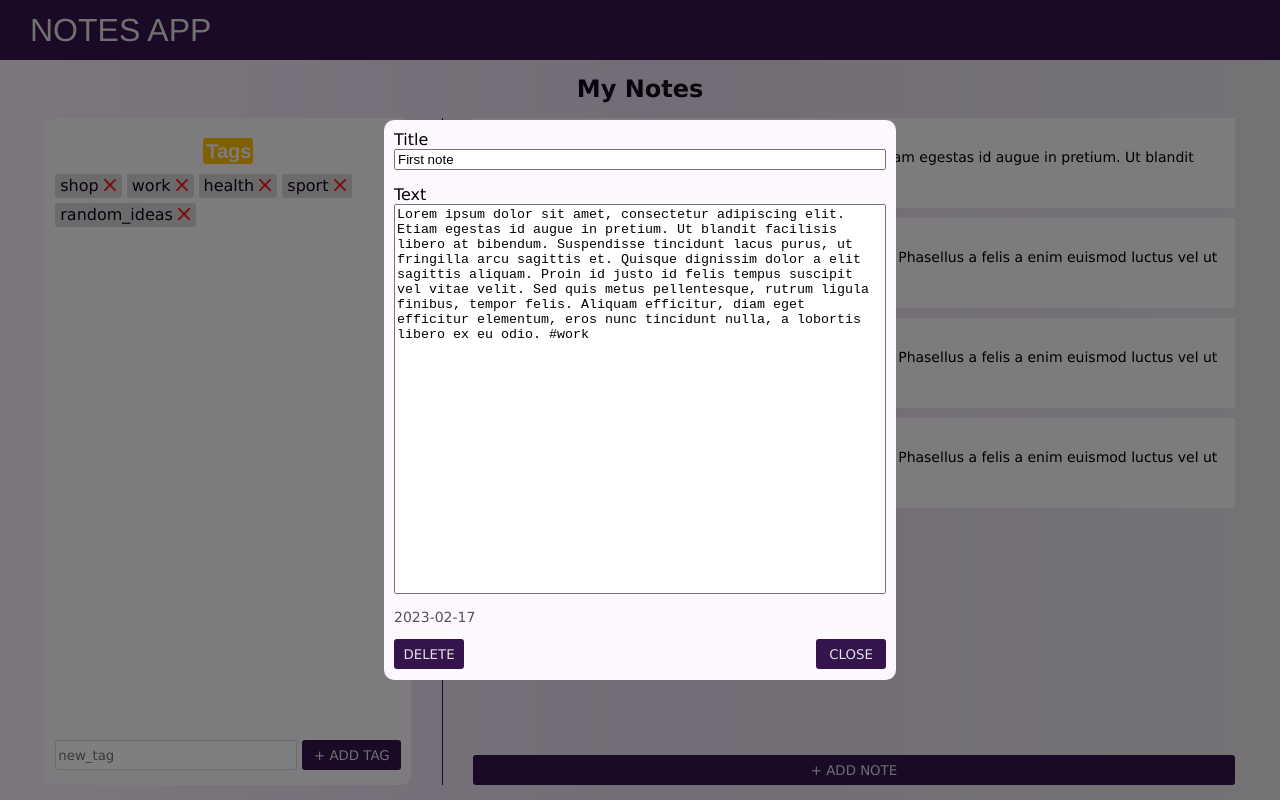
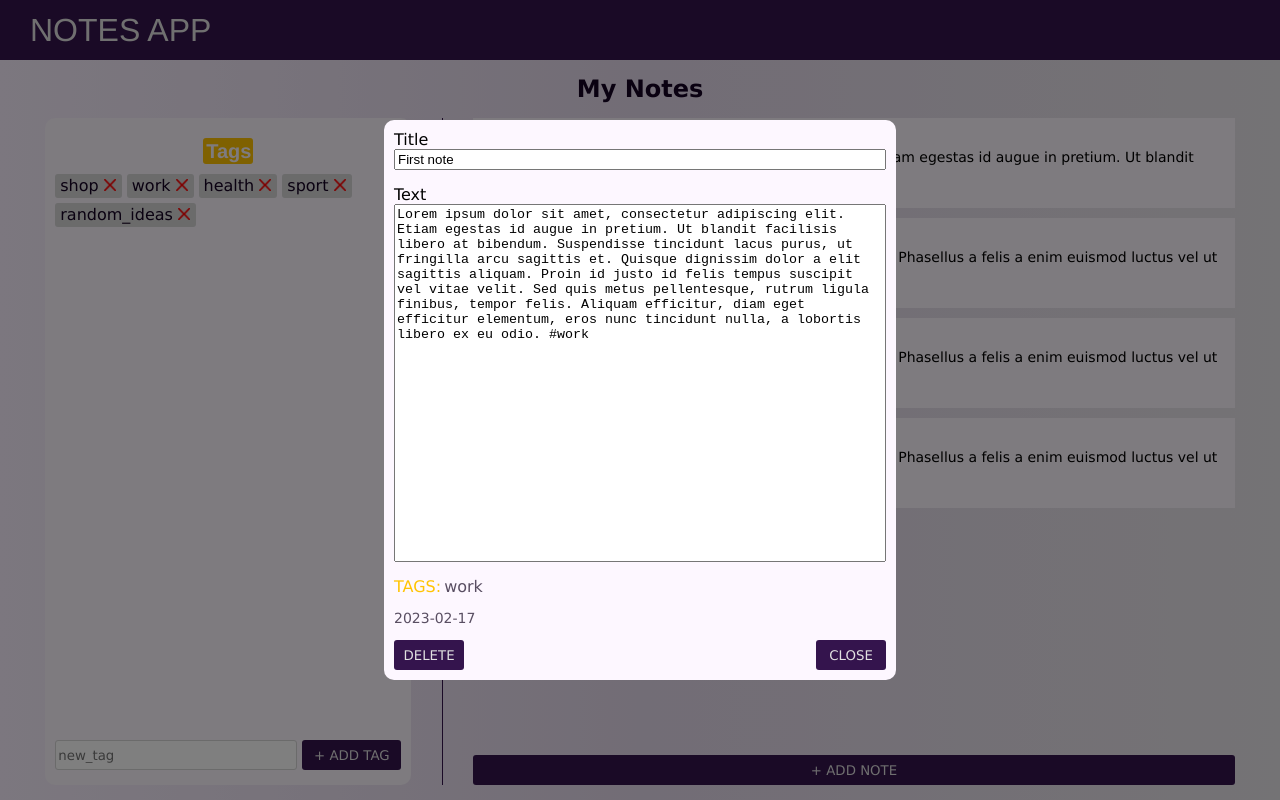
Before and after one commit to Julia-Maliutsina/nyblecraft-notes, a React (Create React App) app in the folder notes/: page /my-notes in a window 1280 px wide. Both pictures are taken after a click on the element 854 px from the left and 163 px from the top of the page. Built offline with nearby package versions, Linux system fonts and the light colour scheme.

Commit message:
add tags in text & filter by tags

```diff
--- a/notes/src/components/Dialogs/NoteDialog.tsx
+++ b/notes/src/components/Dialogs/NoteDialog.tsx
@@ -11,6 +11,9 @@ interface INoteDialog {
   changeTitle: (value: string) => void;
   changeText: (value: string) => void;
   closeDialog: () => void;
+  saveNewNote: (note: INote) => void;
+  deleteNote: (id: number | null) => void;
+  saveNewTag?: (newTag: string) => void;
 }
 
 const NoteDialog: FC<INoteDialog> = ({
@@ -19,6 +22,8 @@ const NoteDialog: FC<INoteDialog> = ({
   changeTitle,
   changeText,
   closeDialog,
+  saveNewNote,
+  deleteNote,
 }) => (
   <div className="DialogBackground">
     <div className="NoteDialog">
@@ -37,9 +42,21 @@ const NoteDialog: FC<INoteDialog> = ({
           onChange={(e) => changeText(e.target.value)}
         ></textarea>
       </label>
+      {activeNote.tags[0] && (
+        <div className="NoteDialog-Tags">
+          TAGS:
+          {activeNote.tags.map((tag, id) => (
+            <span key={id + tag}>{tag}</span>
+          ))}
+        </div>
+      )}
       <p className="Date">{activeNote.date}</p>
       <div className="Buttons">
-        {isNew ? <button>Save</button> : <button>Delete</button>}
+        {isNew ? (
+          <button onClick={() => saveNewNote(activeNote)}>Save</button>
+        ) : (
+          <button onClick={() => deleteNote(activeNote.id)}>Delete</button>
+        )}
         <button onClick={() => closeDialog()}>Close</button>
       </div>
     </div>
--- a/notes/src/components/Dialogs/NoteDialogContainer.tsx
+++ b/notes/src/components/Dialogs/NoteDialogContainer.tsx
@@ -6,13 +6,23 @@ import NoteDialog from './NoteDialog';
 
 import './style.scss';
 
-interface INoteDialog {
+interface INoteDialogContainer {
   note: INote;
   isNew: boolean;
   closeDialog: () => void;
+  saveNewNote: (note: INote) => void;
+  deleteNote: (id: number | null) => void;
+  saveNewTag: (newTag: string) => void;
 }
 
-const NoteDialogContainer: FC<INoteDialog> = ({ note, isNew, closeDialog }) => {
+const NoteDialogContainer: FC<INoteDialogContainer> = ({
+  note,
+  isNew,
+  closeDialog,
+  saveNewNote,
+  deleteNote,
+  saveNewTag,
+}) => {
   let [activeNote, setActiveNote] = useState(note);
 
   const changeTitle = (value: string) => {
@@ -23,6 +33,15 @@ const NoteDialogContainer: FC<INoteDialog> = ({ note, isNew, closeDialog }) => {
   const changeText = (value: string) => {
     let newNote = activeNote;
     newNote.text = value;
+    let foundTags = value.match(/(?<=^#|\s#)([a-z\d]+)(?=\s|\W)/g);
+    if (foundTags) {
+      for (let t = 0; t < foundTags.length; t++) {
+        if (!activeNote.tags.includes(foundTags[t])) {
+          newNote.tags.push(foundTags[t]);
+          saveNewTag(foundTags[t]);
+        }
+      }
+    }
     setActiveNote(newNote);
   };
 
@@ -33,6 +52,8 @@ const NoteDialogContainer: FC<INoteDialog> = ({ note, isNew, closeDialog }) => {
       changeTitle={changeTitle}
       changeText={changeText}
       closeDialog={closeDialog}
+      saveNewNote={saveNewNote}
+      deleteNote={deleteNote}
     />
   );
 };
--- a/notes/src/components/Dialogs/style.scss
+++ b/notes/src/components/Dialogs/style.scss
@@ -18,6 +18,9 @@
     border-radius: 10px;
     background-color: $light-color;
     font-family: 'Lucida Sans', sans-serif;
+    display: flex;
+    flex-direction: column;
+    justify-content: space-between;
     .Title {
       input {
         display: block;
@@ -26,13 +29,25 @@
       }
     }
     .Text {
+      flex-grow: 2;
+      display: flex;
+      flex-direction: column;
+      justify-content: flex-start;
       textarea {
+        flex-grow: 2;
         display: block;
         width: 100% !important;
-        height: calc(100% - 150px);
         resize: none;
         margin-bottom: 15px;
         overflow-y: auto;
+      }
+    }
+    .NoteDialog-Tags {
+      font-family: 'Lucida Sans Regular', sans-serif;
+      color: $button-secondary-color;
+      span {
+        margin: 0 3px;
+        color: $secondary-text-color;
       }
     }
     .Date {
--- a/notes/src/components/Notes/Notes.tsx
+++ b/notes/src/components/Notes/Notes.tsx
@@ -14,6 +14,9 @@ interface INotes {
   setActiveNote: any;
   createNote: () => INote;
   closeDialog: () => void;
+  saveNewNote: (note: INote) => void;
+  deleteNote: (id: number | null) => void;
+  saveNewTag: (newTag: string) => void;
 }
 
 const Notes: FC<INotes> = ({
@@ -24,6 +27,9 @@ const Notes: FC<INotes> = ({
   setDialogOpen,
   createNote,
   closeDialog,
+  saveNewNote,
+  deleteNote,
+  saveNewTag,
 }) => (
   <>
     <div className="Notes">
@@ -47,9 +53,23 @@ const Notes: FC<INotes> = ({
     </div>
     {dialogOpen &&
       (activeNote?.id ? (
-        <NoteDialog isNew={false} note={activeNote} closeDialog={closeDialog} />
+        <NoteDialog
+          isNew={false}
+          note={activeNote}
+          closeDialog={closeDialog}
+          saveNewNote={saveNewNote}
+          deleteNote={deleteNote}
+          saveNewTag={saveNewTag}
+        />
       ) : (
-        <NoteDialog isNew={true} note={createNote()} closeDialog={closeDialog} />
+        <NoteDialog
+          isNew={true}
+          note={createNote()}
+          closeDialog={closeDialog}
+          saveNewNote={saveNewNote}
+          deleteNote={deleteNote}
+          saveNewTag={saveNewTag}
+        />
       ))}
   </>
 );
--- a/notes/src/components/Notes/NotesContainer.tsx
+++ b/notes/src/components/Notes/NotesContainer.tsx
@@ -1,15 +1,17 @@
-import { FC, useState } from 'react';
+import { FC, useEffect, useState } from 'react';
 
 import { INote } from '../../interfaces/notes';
 import { NOTES } from '../../constants/notes';
 
 import Notes from './Notes';
 
-interface INotesProps {
+interface INotesContainer {
   activeTag: string;
+  saveNewTag: (newTag: string) => void;
 }
 
-const NotesContainer: FC<INotesProps> = ({ activeTag }) => {
+const NotesContainer: FC<INotesContainer> = ({ activeTag, saveNewTag }) => {
+  let [notes, setNotes] = useState<INote[]>(NOTES);
   let [dialogOpen, setDialogOpen] = useState(false);
   let [activeNote, setActiveNote] = useState<INote>({
     id: null,
@@ -19,8 +21,21 @@ const NotesContainer: FC<INotesProps> = ({ activeTag }) => {
     date: '',
   });
 
+  useEffect(() => {
+    console.log(activeTag);
+    if (activeTag) {
+      setNotes((notes) => {
+        let newNotes = [...NOTES];
+        newNotes = newNotes.filter((n) => n.tags.includes(activeTag));
+        return newNotes;
+      });
+    }
+  }, [activeTag]);
+
   const createNote = () => {
-    const newId = NOTES[NOTES.length - 1].id + 1;
+    const lastNote = NOTES?.length - 1;
+    const lastId = NOTES[lastNote].id || 0;
+    const newId = lastId + 1;
     const newDate = new Date();
     return {
       id: newId,
@@ -29,6 +44,22 @@ const NotesContainer: FC<INotesProps> = ({ activeTag }) => {
       date: newDate.toISOString().slice(0, 10),
       tags: [],
     };
+  };
+
+  const deleteNote = (id: number | null) => {
+    for (let n = 0; n < notes.length; n++) {
+      if (notes[n].id === id) {
+        notes.splice(n, 1);
+      }
+    }
+    closeDialog();
+  };
+
+  const saveNewNote = (note: INote) => {
+    if (note.title) {
+      notes.push(note);
+      closeDialog();
+    }
   };
 
   const closeDialog = () => {
@@ -44,13 +75,16 @@ const NotesContainer: FC<INotesProps> = ({ activeTag }) => {
 
   return (
     <Notes
-      notes={NOTES}
+      notes={notes}
       dialogOpen={dialogOpen}
       setDialogOpen={setDialogOpen}
       activeNote={activeNote}
       setActiveNote={setActiveNote}
       createNote={createNote}
       closeDialog={closeDialog}
+      saveNewNote={saveNewNote}
+      deleteNote={deleteNote}
+      saveNewTag={saveNewTag}
     />
   );
 };
--- a/notes/src/components/Tags/TagsContainer.tsx
+++ b/notes/src/components/Tags/TagsContainer.tsx
@@ -9,24 +9,15 @@ interface ITagsProps {
   selectTag: (tag: string) => void;
   tags: ITag[];
   saveNewTag: (newTag: string) => void;
+  deleteTag: (tagId: number) => void;
 }
 
-const TagsContainer: FC<ITagsProps> = ({ tags, activeTag, selectTag, saveNewTag }) => {
+const TagsContainer: FC<ITagsProps> = ({ tags, activeTag, selectTag, saveNewTag, deleteTag }) => {
   let [newTag, setNewTag] = useState('');
 
   const enterTag = (value: string) => {
-    let tag = value.split(' ').join('_').split('#').join('');
+    let tag = value.split(' ').join('_').split(/\W/).join('');
     setNewTag(tag);
-  };
-
-  const deleteTag = (tagId: number) => {
-    for (let t = 0; t < tags.length; t++) {
-      if (tags[t].id === tagId) {
-        tags.splice(t, 1);
-        console.log(tags);
-        return;
-      }
-    }
   };
 
   const saveTag = () => {
@@ -35,7 +26,15 @@ const TagsContainer: FC<ITagsProps> = ({ tags, activeTag, selectTag, saveNewTag
   };
 
   return (
-    <Tags tags={tags} newTag={newTag} enterTag={enterTag} saveTag={saveTag} deleteTag={deleteTag} />
+    <Tags
+      tags={tags}
+      newTag={newTag}
+      enterTag={enterTag}
+      saveTag={saveTag}
+      deleteTag={deleteTag}
+      activeTag={activeTag}
+      selectTag={selectTag}
+    />
   );
 };
 
--- a/notes/src/components/Tags/style.scss
+++ b/notes/src/components/Tags/style.scss
@@ -26,8 +26,6 @@
   .TagsWrapper {
     .Tag {
       display: inline-block;
-      background-color: $secondary-color;
-      color: $text-color;
       font-size: 16px;
       line-height: 16px;
       height: 24px;
@@ -37,8 +35,6 @@
       margin: 0 5px 5px 0;
       font-family: 'Lucida Sans', sans-serif;
       &:hover {
-        background-color: $main-color;
-        color: $light-text-color;
         cursor: pointer;
       }
       .Delete {
--- a/notes/src/constants/notes.ts
+++ b/notes/src/constants/notes.ts
@@ -1,4 +1,6 @@
-export let NOTES = [
+import { INote } from '../interfaces/notes';
+
+export let NOTES: Array<INote> = [
   {
     id: 5,
     title: 'First note',
--- a/notes/src/pages/NotesPage.tsx
+++ b/notes/src/pages/NotesPage.tsx
@@ -12,14 +12,21 @@ interface INotesProps {
   selectTag: (tag: string) => void;
   tags: ITag[];
   saveNewTag: (newTag: string) => void;
+  deleteTag: (tagId: number) => void;
 }
 
-const NotesPage: FC<INotesProps> = ({ tags, activeTag, selectTag, saveNewTag }) => (
+const NotesPage: FC<INotesProps> = ({ tags, activeTag, selectTag, saveNewTag, deleteTag }) => (
   <div className="NotesPage">
     <h3>My Notes</h3>
     <div className="NotesContainer">
-      <Tags tags={tags} activeTag={activeTag} selectTag={selectTag} saveNewTag={saveNewTag} />
-      <Notes activeTag={activeTag} />
+      <Tags
+        tags={tags}
+        activeTag={activeTag}
+        selectTag={selectTag}
+        saveNewTag={saveNewTag}
+        deleteTag={deleteTag}
+      />
+      <Notes activeTag={activeTag} saveNewTag={saveNewTag} />
     </div>
   </div>
 );
--- a/notes/src/pages/NotesPageContainer.tsx
+++ b/notes/src/pages/NotesPageContainer.tsx
@@ -8,20 +8,45 @@ import NotesPage from './NotesPage';
 
 const NotesPageContainer: FC = () => {
   let [activeTag, setActiveTag] = useState('');
-  let tags = TAGS;
+  let [tags, setTags] = useState<ITag[]>(TAGS);
   const selectTag = (tag: string) => {
-    setActiveTag(tag);
+    setActiveTag(() => tag);
   };
   const saveNewTag = (newTag: string) => {
-    const id = tags[tags.length - 1].id + 1;
-    let tag: ITag = {
-      id: id,
-      name: newTag,
-    };
-    tags.push(tag);
+    if (!tags.some((t) => t.name === newTag)) {
+      const id = tags[tags.length - 1].id + 1;
+      let tag: ITag = {
+        id: id,
+        name: newTag,
+      };
+      setTags((prev: ITag[]) => {
+        let newTags = [...prev];
+        newTags.push(tag);
+        return newTags;
+      });
+    }
   };
+  const deleteTag = (tagId: number) => {
+    for (let t = 0; t < tags.length; t++) {
+      if (tags[t].id === tagId) {
+        setTags((prev: ITag[]) => {
+          let newTags = [...prev];
+          newTags.splice(t, 1);
+          return newTags;
+        });
+        break;
+      }
+    }
+  };
+
   return (
-    <NotesPage tags={tags} activeTag={activeTag} selectTag={selectTag} saveNewTag={saveNewTag} />
+    <NotesPage
+      tags={tags}
+      activeTag={activeTag}
+      selectTag={selectTag}
+      saveNewTag={saveNewTag}
+      deleteTag={deleteTag}
+    />
   );
 };
 
```
Also changed, not shown: notes/src/components/Tags/Tags.tsx (+15 -2 lines).
